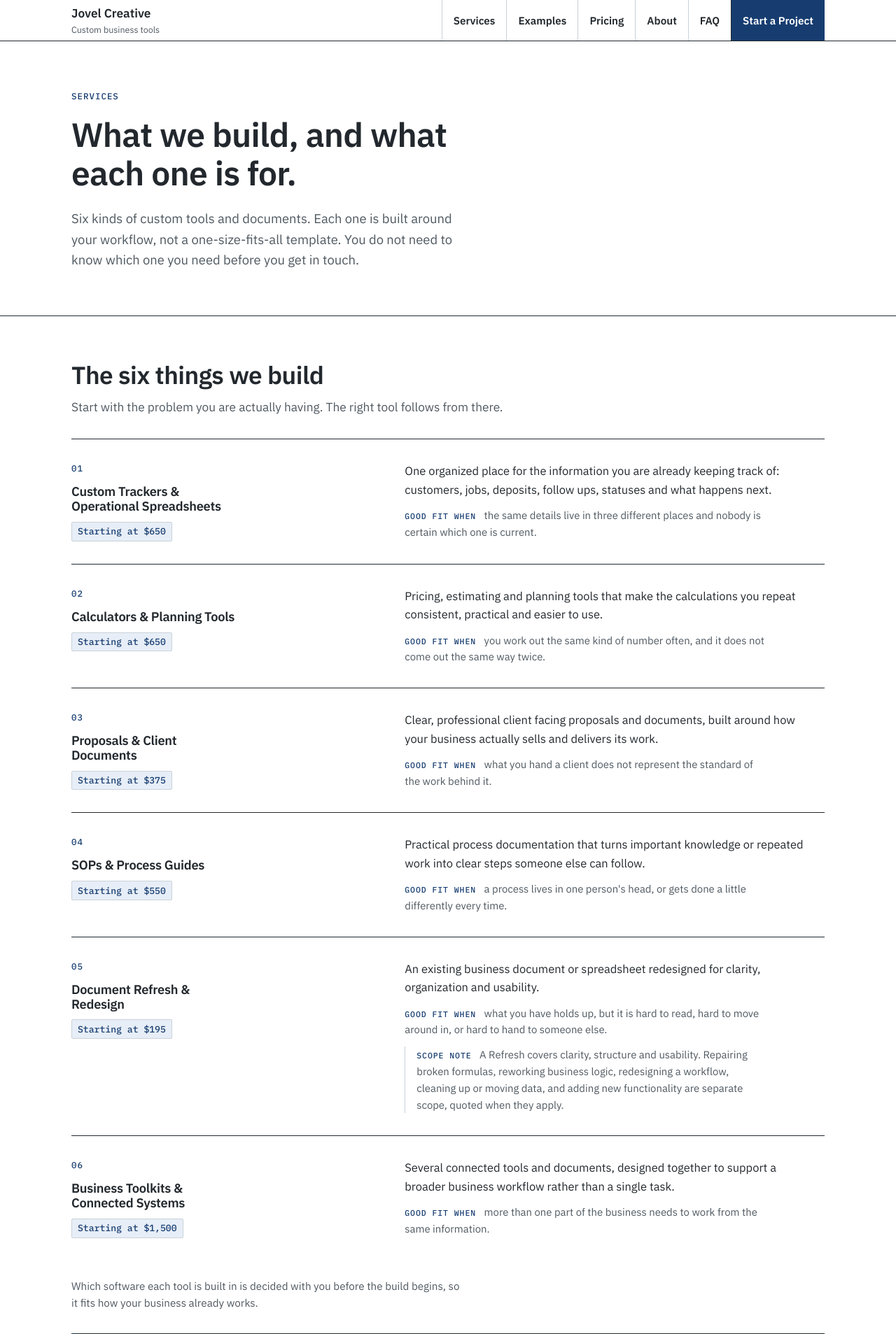
After one commit to JJovel-09/Jovel-Creative, a PHP site: page /services in a window 1280 px wide. The commit adds this page. Shown: the top 1907 px of the page at 70% size. Run offline with PHP 8.4, Linux system fonts and the light colour scheme.

Commit message:
Establish shared PHP layout and Services proof page
Phase 1 of the site architecture. Introduces the shared PHP layout
foundation and proves it with the first redesigned interior page.

Shared layout, three files only:
  includes/config.php  sitewide values, navigation registry, e() and
                       canonical helpers. No secrets, by design.
  includes/header.php  doctype through the opening <main>, including
                       page owned metadata, canonical, Open Graph and
                       optional JSON-LD.
  includes/footer.php  closing </main> through </html>, plus the
                       shared script tag.

Pages declare metadata in plain variables before requiring the
header. The canonical is derived from the page's trusted page ID by
way of the navigation registry, so a page cannot claim another
page's canonical by copying a header block.

Include only files carry a direct request guard, so fetching one
over HTTP returns an empty 404 rather than a partial page. This is
defense in depth; the .htaccess rule follows separately.

services.php is the first interior page: the six locked service
categories with their starting prices, a reassurance block and one
Start a Project call to action. Services are explanation rather than
artifacts, so they take the open top rule treatment instead of cards.

The navigation uses the intended final clean paths. Routing is a
later phase, so only /services resolves for now.

CSS additions are purely additive under a new interior pages
section. The homepage renders byte for byte identically at 1440px
and 390px before and after this change.

Co-Authored-By: Claude Opus 5 <noreply@anthropic.com>
Claude-Session: https://claude.ai/code/session_01P5nPZDHhJC71vG3onCfBM5

```diff
--- a/css/jovel.css
+++ b/css/jovel.css
@@ -367,3 +367,74 @@ h1, h2, h3 { font-weight: var(--font-semibold); line-height: 1.14; letter-spacin
   display: inline-flex; align-items: center; min-height: var(--tap-min);
   color: var(--color-ink-soft);
 }
+
+/* ============================================================
+   INTERIOR PAGES
+   Everything below is shared interior page work, added with the
+   Services page. The homepage rules above are untouched.
+   ============================================================ */
+
+/* ---------- Interior page hero ----------
+   The same construction as the homepage hero, one step quieter,
+   so an interior page opens without competing with the front door. */
+.page-hero { border-bottom: var(--border); padding: var(--space-12) 0; }
+@media (min-width: 900px) { .page-hero { padding: var(--space-16) 0; } }
+.page-hero h1 {
+  font-size: clamp(2rem, 4.4vw, 3rem);
+  margin-top: var(--space-4); max-width: 20ch;
+}
+.page-hero-sub {
+  font-size: 1.15rem; color: var(--color-ink-soft);
+  max-width: 52ch; margin-top: var(--space-6);
+}
+
+/* ---------- Price chip ----------
+   Reusable form of the price treatment the homepage uses inside the
+   translation table, available to interior pages on its own. */
+.price-tag {
+  display: inline-block;
+  font-family: var(--font-mono); font-size: 0.82rem; font-weight: 500;
+  color: var(--color-accent-deep); background: var(--color-accent-wash);
+  border: 1px solid var(--color-line); border-radius: var(--radius-sm);
+  padding: 0.15rem var(--space-2);
+}
+
+/* ---------- Service list ----------
+   Services are explanation, not artifacts, so they take the open
+   top-rule treatment rather than a card. The rule and the mono index
+   carry the structure; nothing is boxed. */
+.service-list { display: grid; }
+.service {
+  border-top: var(--border);
+  padding: var(--space-6) 0;
+  display: grid; gap: var(--space-4);
+}
+@media (min-width: 900px) {
+  .service {
+    grid-template-columns: 1fr 1.35fr;
+    gap: var(--space-8);
+    padding: var(--space-8) 0;
+  }
+}
+.service-lede { display: flex; flex-direction: column; align-items: flex-start; gap: var(--space-3); }
+.service-index {
+  font-family: var(--font-mono); font-size: 0.78rem; font-weight: 500;
+  letter-spacing: 0.08em; color: var(--color-accent-deep);
+}
+.service-lede h3 { font-size: 1.14rem; max-width: 22ch; }
+
+.service-detail { display: flex; flex-direction: column; gap: var(--space-3); }
+.service-detail p { max-width: 58ch; }
+.service-fit, .service-note { color: var(--color-ink-soft); font-size: 0.93rem; }
+.service-fit-label {
+  font-family: var(--font-mono); font-size: 0.72rem; font-weight: 500;
+  letter-spacing: 0.08em; text-transform: uppercase;
+  color: var(--color-accent-deep); margin-right: var(--space-2);
+}
+.service-note { border-left: 1.5px solid var(--color-line); padding-left: var(--space-4); }
+
+/* ---------- Section footnote ---------- */
+.section-note {
+  margin-top: var(--space-6);
+  color: var(--color-ink-soft); font-size: 0.95rem; max-width: 62ch;
+}
--- /dev/null
+++ b/includes/config.php
@@ -0,0 +1,95 @@
+<?php
+/**
+ * JOVEL CREATIVE, SHARED SITE CONFIGURATION
+ *
+ * One small file of sitewide presentation values plus a few helpers.
+ * Every public page requires this file first, then header.php, then
+ * its own content, then footer.php.
+ *
+ * SECURITY BOUNDARY
+ * This file holds presentation values only. No secrets belong here:
+ * no SMTP passwords, no API keys, no tokens, no database credentials.
+ * When the Start a Project form is built, its credentials must come
+ * from server or environment configuration outside the public
+ * document root, never from a file tracked in this repository.
+ */
+
+/* ---------- Direct request guard ----------
+   The repository root is also the public document root, so this file
+   is reachable by URL until Apache blocks it. A direct hit is answered
+   with a 404 and nothing else. A normal require never trips this,
+   because the requested script is the page, not this file. */
+if (isset($_SERVER['SCRIPT_FILENAME'])
+    && realpath($_SERVER['SCRIPT_FILENAME']) === realpath(__FILE__)) {
+    http_response_code(404);
+    exit;
+}
+
+/* Marks the configuration as loaded. The layout includes refuse to
+   render unless they see this, which keeps them from being executed
+   on their own and from being required out of order. */
+define('JOVEL_SITE', true);
+
+/* ---------- Identity ---------- */
+const SITE_NAME    = 'Jovel Creative';
+const SITE_URL     = 'https://jovelcreative.com';
+const SITE_TAGLINE = 'Custom business tools';
+const CONTACT_EMAIL = 'hello@jovelcreative.com';
+
+/* Used as the meta description fallback only. Every real content page
+   is expected to write its own. */
+const SITE_DESCRIPTION = 'Custom spreadsheets, trackers, calculators, proposals and process guides, built around how your business actually works.';
+
+/**
+ * ---------- Navigation registry ----------
+ * One shared structure, used by both the header navigation and the
+ * footer links. The array key is the page ID, which is also how a page
+ * declares itself and how the active state is resolved.
+ *
+ * The paths below are the intended final clean URLs. Clean URL routing
+ * is a later phase, so several of these do not resolve yet.
+ */
+const SITE_NAV = [
+    'services'        => ['label' => 'Services',        'path' => '/services'],
+    'examples'        => ['label' => 'Examples',        'path' => '/examples'],
+    'pricing'         => ['label' => 'Pricing',         'path' => '/pricing'],
+    'about'           => ['label' => 'About',           'path' => '/about'],
+    'faq'             => ['label' => 'FAQ',             'path' => '/faq'],
+    'start-a-project' => ['label' => 'Start a Project', 'path' => '/start-a-project', 'cta' => true],
+];
+
+/**
+ * Escape a value for safe output in HTML.
+ */
+function e($value): string
+{
+    return htmlspecialchars((string) $value, ENT_QUOTES | ENT_SUBSTITUTE, 'UTF-8');
+}
+
+/**
+ * Build an absolute URL from a site relative path.
+ * Paths are stored as paths and joined with SITE_URL here, so the
+ * domain is never hand written on an individual page.
+ */
+function site_url(string $path = '/'): string
+{
+    return rtrim(SITE_URL, '/') . '/' . ltrim($path, '/');
+}
+
+/**
+ * Resolve the canonical path for a page.
+ *
+ * The page ID wins whenever it is a known section. That is deliberate:
+ * a page declares one trusted ID, and its canonical is derived from it,
+ * so one page cannot quietly claim another page's canonical by copying
+ * a header block. The explicit argument is the fallback for pages that
+ * sit outside the navigation registry, such as legal pages.
+ */
+function canonical_path(string $page_id, ?string $explicit = null): string
+{
+    if (isset(SITE_NAV[$page_id]['path'])) {
+        return SITE_NAV[$page_id]['path'];
+    }
+
+    return $explicit ?? '/';
+}
--- /dev/null
+++ b/includes/footer.php
@@ -0,0 +1,53 @@
+<?php
+/**
+ * JOVEL CREATIVE, SHARED SITE FOOTER
+ *
+ * Owns the document from the closing </main> to the closing </html>,
+ * including the shared script tag. Requires includes/config.php to
+ * have been loaded first.
+ */
+
+/* Direct request guard, matching header.php. See that file. */
+if (!defined('JOVEL_SITE')) {
+    http_response_code(404);
+    exit;
+}
+?>
+</main>
+
+<footer class="site-footer">
+  <div class="container">
+    <div class="footer-grid">
+      <div>
+        <h3><?= e(SITE_NAME) ?></h3>
+        <p><?= e(SITE_DESCRIPTION) ?></p>
+      </div>
+      <div>
+        <h3>Quick Links</h3>
+        <ul>
+<?php /* aria-current is carried by the primary navigation only, so the
+         document announces one current page rather than two. */ ?>
+<?php foreach (SITE_NAV as $item): ?>
+          <li><a href="<?= e($item['path']) ?>"><?= e($item['label']) ?></a></li>
+<?php endforeach; ?>
+        </ul>
+      </div>
+      <div>
+        <h3>Get In Touch</h3>
+        <ul>
+          <li><a href="mailto:<?= e(CONTACT_EMAIL) ?>"><?= e(CONTACT_EMAIL) ?></a></li>
+        </ul>
+      </div>
+    </div>
+    <div class="footer-bottom">
+      <span>&copy; <?= date('Y') ?> <?= e(SITE_NAME) ?>. All rights reserved.</span>
+      <span>Built by Juan Jovel</span>
+      <a href="/accessibility.html">Accessibility</a>
+      <a href="/privacy-policy.html">Privacy Policy</a>
+    </div>
+  </div>
+</footer>
+
+<script src="/js/jovel.js"></script>
+</body>
+</html>
--- /dev/null
+++ b/includes/header.php
@@ -0,0 +1,96 @@
+<?php
+/**
+ * JOVEL CREATIVE, SHARED PAGE HEAD AND SITE HEADER
+ *
+ * Owns the document from <!DOCTYPE html> through the opening <main>.
+ * Requires includes/config.php to have been loaded first.
+ *
+ * A page sets its own metadata in plain variables before requiring
+ * this file. Everything except the page ID has a sensible fallback:
+ *
+ *   $page_id         required, the trusted identity of the page
+ *   $title           full <title> text
+ *   $description     meta description
+ *   $canonical       canonical path, only for pages outside SITE_NAV
+ *   $og_title        defaults to $title
+ *   $og_description  defaults to $description
+ *   $schema          optional PHP array, emitted as JSON-LD
+ *
+ * Every real public content page is expected to set at least
+ * $page_id, $title and $description.
+ */
+
+/* ---------- Direct request guard ----------
+   Reached only if this file is requested over HTTP on its own, in
+   which case the configuration was never loaded. Nothing renders,
+   so no partial page and no implementation detail is exposed.
+   Defense in depth alongside the root .htaccess rule. */
+if (!defined('JOVEL_SITE')) {
+    http_response_code(404);
+    exit;
+}
+
+$page_id        = isset($page_id) ? (string) $page_id : '';
+$title          = isset($title) && $title !== '' ? (string) $title : SITE_NAME;
+$description    = isset($description) && $description !== '' ? (string) $description : SITE_DESCRIPTION;
+$canonical_url  = site_url(canonical_path($page_id, $canonical ?? null));
+$og_title       = isset($og_title) && $og_title !== '' ? (string) $og_title : $title;
+$og_description = isset($og_description) && $og_description !== '' ? (string) $og_description : $description;
+
+/* The body class comes from the trusted page ID, never from the
+   request, so scoped interior styles cannot be triggered by a URL. */
+$body_class = $page_id !== '' ? 'page-' . preg_replace('/[^a-z0-9-]/', '', strtolower($page_id)) : '';
+?>
+<!DOCTYPE html>
+<html lang="en">
+<head>
+  <meta charset="UTF-8">
+  <meta name="viewport" content="width=device-width, initial-scale=1.0">
+
+  <title><?= e($title) ?></title>
+  <meta name="description" content="<?= e($description) ?>">
+  <meta name="author" content="Juan Jovel, <?= e(SITE_NAME) ?>">
+  <meta name="robots" content="index, follow">
+  <link rel="canonical" href="<?= e($canonical_url) ?>">
+
+  <meta property="og:type" content="website">
+  <meta property="og:url" content="<?= e($canonical_url) ?>">
+  <meta property="og:title" content="<?= e($og_title) ?>">
+  <meta property="og:description" content="<?= e($og_description) ?>">
+  <meta property="og:site_name" content="<?= e(SITE_NAME) ?>">
+  <meta property="og:locale" content="en_US">
+
+  <meta name="twitter:card" content="summary_large_image">
+  <meta name="twitter:title" content="<?= e($og_title) ?>">
+  <meta name="twitter:description" content="<?= e($og_description) ?>">
+
+  <link rel="icon" type="image/x-icon" href="/favicon.ico">
+
+  <link rel="stylesheet" href="/css/jovel.css">
+<?php if (!empty($schema) && is_array($schema)): ?>
+
+  <script type="application/ld+json">
+<?= json_encode($schema, JSON_UNESCAPED_SLASHES | JSON_UNESCAPED_UNICODE | JSON_HEX_TAG | JSON_PRETTY_PRINT) ?>
+
+  </script>
+<?php endif; ?>
+</head>
+<body<?= $body_class !== '' ? ' class="' . e($body_class) . '"' : '' ?>>
+<a class="skip-link" href="#main">Skip to content</a>
+
+<header class="site-header">
+  <div class="container header-inner">
+    <a class="wordmark" href="/"><strong><?= e(SITE_NAME) ?></strong><small><?= e(SITE_TAGLINE) ?></small></a>
+    <button class="nav-toggle" type="button" aria-expanded="false" aria-controls="site-nav">Menu</button>
+    <nav class="site-nav" id="site-nav" aria-label="Main">
+      <ul>
+<?php foreach (SITE_NAV as $nav_id => $item):
+          $is_current = ($nav_id === $page_id); ?>
+        <li><a<?= !empty($item['cta']) ? ' class="nav-cta"' : '' ?> href="<?= e($item['path']) ?>"<?= $is_current ? ' aria-current="page"' : '' ?>><?= e($item['label']) ?></a></li>
+<?php endforeach; ?>
+      </ul>
+    </nav>
+  </div>
+</header>
+
+<main id="main">
--- /dev/null
+++ b/services.php
@@ -0,0 +1,156 @@
+<?php
+/**
+ * JOVEL CREATIVE, SERVICES
+ *
+ * First interior page on the shared PHP layout. Page owned metadata
+ * is declared here, then the shared header, content, shared footer.
+ */
+require __DIR__ . '/includes/config.php';
+
+$page_id     = 'services';
+$title       = 'Services: Custom Trackers, Calculators, Proposals and Process Guides | Jovel Creative';
+$description = 'Six kinds of custom business tools and documents: trackers and operational spreadsheets, calculators and planning tools, proposals and client documents, SOPs and process guides, document refresh, and connected business toolkits.';
+
+/* Canonical comes from the page ID by way of the navigation registry,
+   so this page cannot claim another page's canonical. */
+
+$og_title       = 'What we build, and what each one is for';
+$og_description = 'Six kinds of custom business tools and documents, built around how your business already runs.';
+
+$schema = [
+    '@context'    => 'https://schema.org',
+    '@type'       => 'WebPage',
+    'name'        => 'Services',
+    'description' => $description,
+    'url'         => site_url(canonical_path($page_id)),
+    'publisher'   => [
+        '@type' => 'Organization',
+        'name'  => SITE_NAME,
+        'url'   => site_url('/'),
+        'email' => CONTACT_EMAIL,
+    ],
+];
+
+require __DIR__ . '/includes/header.php';
+?>
+
+  <!-- ============ INTERIOR HERO ============ -->
+  <section class="page-hero">
+    <div class="container">
+      <span class="tag">Services</span>
+      <h1>What we build, and what each one is for.</h1>
+      <p class="page-hero-sub">Six kinds of custom tools and documents. Each one is built around your workflow, not a one-size-fits-all template. You do not need to know which one you need before you get in touch.</p>
+    </div>
+  </section>
+
+  <!-- ============ THE SIX SERVICES ============ -->
+  <section class="section" aria-labelledby="catalog-heading">
+    <div class="container">
+      <div class="section-head">
+        <h2 id="catalog-heading">The six things we build</h2>
+        <p>Start with the problem you are actually having. The right tool follows from there.</p>
+      </div>
+
+      <div class="service-list">
+
+        <article class="service">
+          <div class="service-lede">
+            <span class="service-index" aria-hidden="true">01</span>
+            <h3>Custom Trackers &amp; Operational Spreadsheets</h3>
+            <span class="price-tag">Starting at $650</span>
+          </div>
+          <div class="service-detail">
+            <p>One organized place for the information you are already keeping track of: customers, jobs, deposits, follow ups, statuses and what happens next.</p>
+            <p class="service-fit"><span class="service-fit-label">Good fit when</span> the same details live in three different places and nobody is certain which one is current.</p>
+          </div>
+        </article>
+
+        <article class="service">
+          <div class="service-lede">
+            <span class="service-index" aria-hidden="true">02</span>
+            <h3>Calculators &amp; Planning Tools</h3>
+            <span class="price-tag">Starting at $650</span>
+          </div>
+          <div class="service-detail">
+            <p>Pricing, estimating and planning tools that make the calculations you repeat consistent, practical and easier to use.</p>
+            <p class="service-fit"><span class="service-fit-label">Good fit when</span> you work out the same kind of number often, and it does not come out the same way twice.</p>
+          </div>
+        </article>
+
+        <article class="service">
+          <div class="service-lede">
+            <span class="service-index" aria-hidden="true">03</span>
+            <h3>Proposals &amp; Client Documents</h3>
+            <span class="price-tag">Starting at $375</span>
+          </div>
+          <div class="service-detail">
+            <p>Clear, professional client facing proposals and documents, built around how your business actually sells and delivers its work.</p>
+            <p class="service-fit"><span class="service-fit-label">Good fit when</span> what you hand a client does not represent the standard of the work behind it.</p>
+          </div>
+        </article>
+
+        <article class="service">
+          <div class="service-lede">
+            <span class="service-index" aria-hidden="true">04</span>
+            <h3>SOPs &amp; Process Guides</h3>
+            <span class="price-tag">Starting at $550</span>
+          </div>
+          <div class="service-detail">
+            <p>Practical process documentation that turns important knowledge or repeated work into clear steps someone else can follow.</p>
+            <p class="service-fit"><span class="service-fit-label">Good fit when</span> a process lives in one person's head, or gets done a little differently every time.</p>
+          </div>
+        </article>
+
+        <article class="service">
+          <div class="service-lede">
+            <span class="service-index" aria-hidden="true">05</span>
+            <h3>Document Refresh &amp; Redesign</h3>
+            <span class="price-tag">Starting at $195</span>
+          </div>
+          <div class="service-detail">
+            <p>An existing business document or spreadsheet redesigned for clarity, organization and usability.</p>
+            <p class="service-fit"><span class="service-fit-label">Good fit when</span> what you have holds up, but it is hard to read, hard to move around in, or hard to hand to someone else.</p>
+            <p class="service-note"><span class="service-fit-label">Scope note</span> A Refresh covers clarity, structure and usability. Repairing broken formulas, reworking business logic, redesigning a workflow, cleaning up or moving data, and adding new functionality are separate scope, quoted when they apply.</p>
+          </div>
+        </article>
+
+        <article class="service">
+          <div class="service-lede">
+            <span class="service-index" aria-hidden="true">06</span>
+            <h3>Business Toolkits &amp; Connected Systems</h3>
+            <span class="price-tag">Starting at $1,500</span>
+          </div>
+          <div class="service-detail">
+            <p>Several connected tools and documents, designed together to support a broader business workflow rather than a single task.</p>
+            <p class="service-fit"><span class="service-fit-label">Good fit when</span> more than one part of the business needs to work from the same information.</p>
+          </div>
+        </article>
+
+      </div>
+
+      <p class="section-note">Which software each tool is built in is decided with you before the build begins, so it fits how your business already works.</p>
+
+      <div class="reassure">
+        <p>You do not need to know which of these you need.
+          <small>Start with what is not working. Working out what to build, and which of these it turns out to be, is part of the service.</small>
+        </p>
+        <a class="btn btn-primary" href="/start-a-project">Start a Project</a>
+      </div>
+    </div>
+  </section>
+
+  <!-- ============ FINAL CTA ============ -->
+  <section class="final-cta" aria-labelledby="cta-heading">
+    <div class="container">
+      <h2 id="cta-heading">Start with the part that is costing you the most time.</h2>
+      <p>Tell us what is not working. We will tell you what we would build and what it would take.</p>
+      <div class="cta-row">
+        <a class="btn btn-invert" href="/start-a-project">Start a Project</a>
+      </div>
+      <p class="final-contact">
+        <span>Email: <a href="mailto:<?= e(CONTACT_EMAIL) ?>"><?= e(CONTACT_EMAIL) ?></a></span>
+      </p>
+    </div>
+  </section>
+
+<?php require __DIR__ . '/includes/footer.php'; ?>
```
Also changed, not shown: 1 other file.
